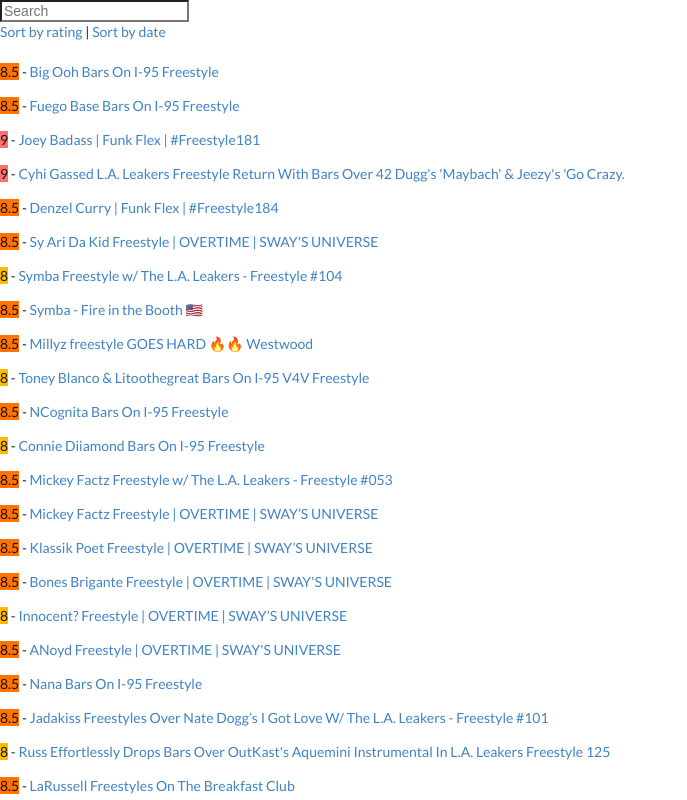
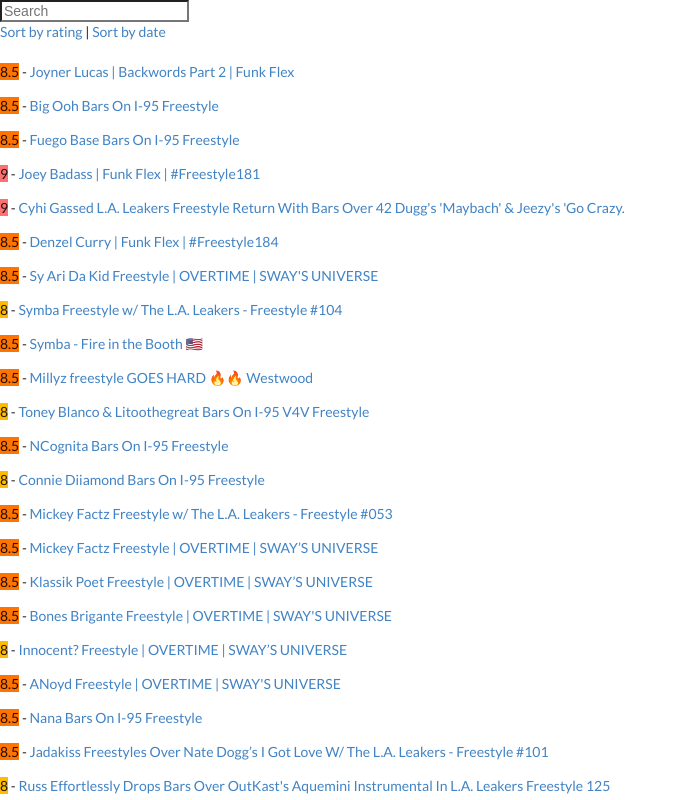
Before and after one commit to imphasing/freestyles, a React (Create React App) app: page / in a window 1280 px wide. Shown: the top 800 px of the page, without its empty margins (0-687 px from the left). Built offline with nearby package versions, Linux system fonts and the light colour scheme.

Commit message:
bruh what is joyner on

```diff
--- a/src/Components/Freestyles.js
+++ b/src/Components/Freestyles.js
@@ -1296,9 +1296,14 @@
         "url": "https://www.youtube.com/watch?v=NGZmyCQQM5c",
         rating: 8.5
     },
-        {
+    {
         "title": "Big Ooh Bars On I-95 Freestyle",
         "url": "https://www.youtube.com/watch?v=zbdYODRgNOM",
+        rating: 8.5
+    },
+    {
+        "title": "Joyner Lucas | Backwords Part 2 | Funk Flex",
+        "url": "https://www.youtube.com/watch?v=JZQeqoS4G6Y",
         rating: 8.5
     },
 ].reverse();
```
